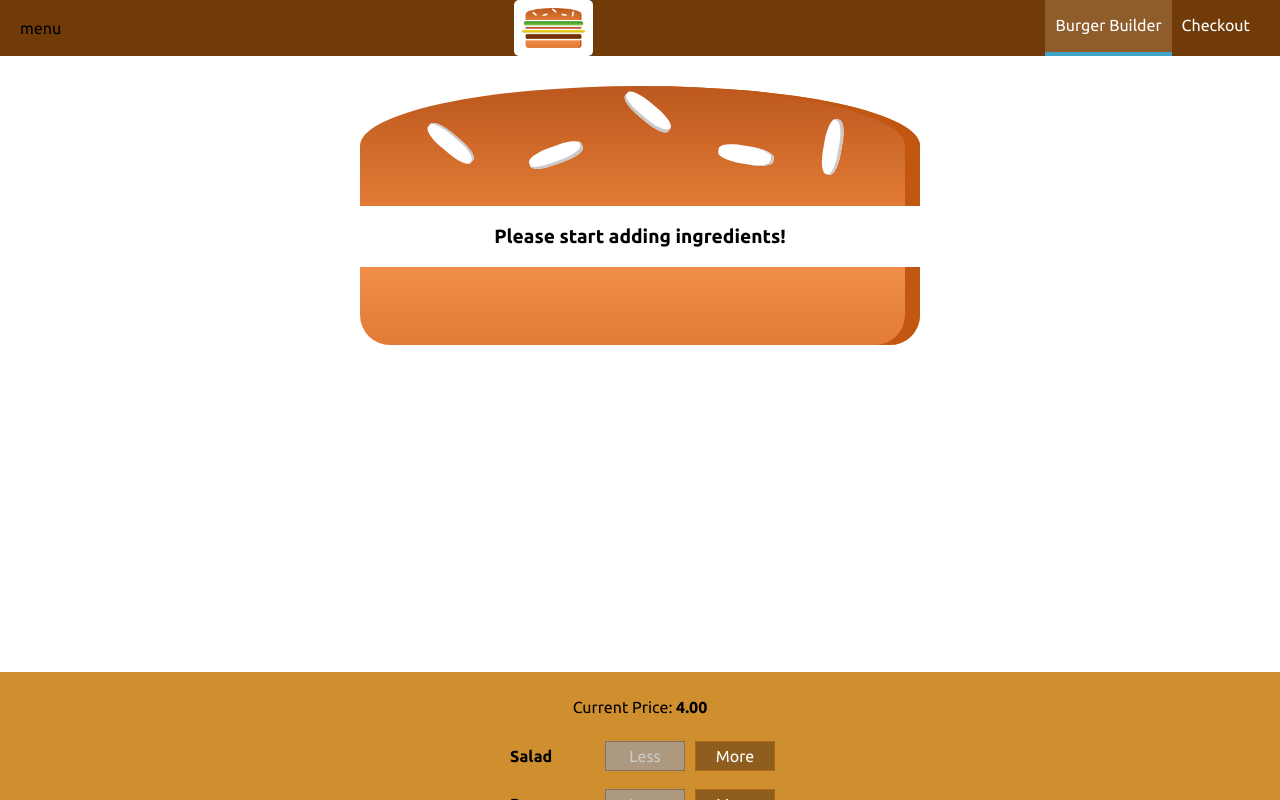
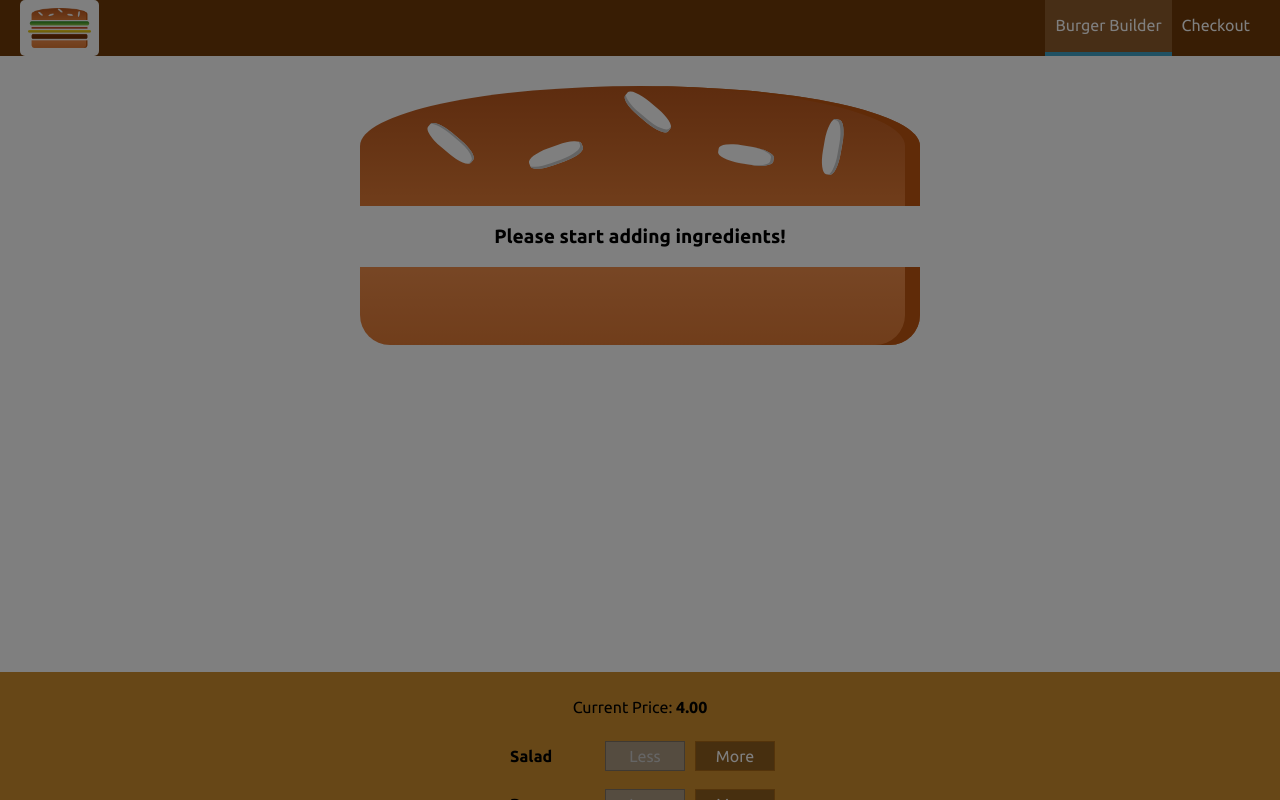
Before and after one commit to iseaz/react-burger-builder, a React app: page / in a window 1280 px wide. Shown: the top 800 px of the page. Built offline with nearby package versions, Linux system fonts and the light colour scheme.

Commit message:
added hamburger menu

```diff
--- a/src/components/Layout/Layout.js
+++ b/src/components/Layout/Layout.js
@@ -1,16 +1,42 @@
-import React from 'react'
+import React, { Component } from 'react'
 
 import Aux from '../../hoc/Auxi'
 import classes from './Layout.css'
 import Toolbar from '../Navigation/Toolbar/Toolbar'
 import SideDrawer from '../Navigation/SideDrawer/SideDrawer'
 
-const layout = props => (
-	<Aux>
-		<Toolbar />
-		<SideDrawer />
-		<main className={classes.Content}>{props.children}</main>
-	</Aux>
-)
+class Layout extends Component {
+	state = {
+		showSideDrawer: true
+	}
 
-export default layout
+	sideDrawerCloseHandler = () => {
+		this.setState({
+			showSideDrawer: false
+		})
+	}
+
+	sideDrawerToggleHandler = () => {
+		this.setState(prevState => {
+			return {
+				showSideDrawer: !prevState.showSideDrawer
+			}
+		})
+	}
+
+	render(){
+		return (
+			<Aux>
+				<Toolbar drawerToggleClicked={this.sideDrawerToggleHandler} />
+
+				<SideDrawer
+					open={this.state.showSideDrawer}
+					closed={this.sideDrawerCloseHandler} />
+
+				<main className={classes.Content}>{this.props.children}</main>
+			</Aux>
+		)
+	}
+}
+
+export default Layout
--- /dev/null
+++ b/src/components/Navigation/SideDrawer/DrawerToggle/DrawerToggle.css
@@ -0,0 +1,23 @@
+.DrawerToggle {
+    width: 40px;
+    height: 100%;
+    display: flex;
+    flex-flow: column;
+    justify-content: space-around;
+    align-items: center;
+    padding: 10px 0;
+    box-sizing: border-box;
+    cursor: pointer;
+}
+
+.DrawerToggle div {
+    width: 90%;
+    height: 3px;
+    background-color: white;
+}
+
+@media (min-width: 500px) {
+    .DrawerToggle {
+        display: none;
+    }
+}
--- /dev/null
+++ b/src/components/Navigation/SideDrawer/DrawerToggle/DrawerToggle.js
@@ -0,0 +1,15 @@
+import React from 'react'
+
+import classes from './DrawerToggle.css'
+
+const drawerToggle = props => (
+	<div
+		className={classes.DrawerToggle}
+		onClick={props.clicked}>
+		<div></div>
+		<div></div>
+		<div></div>
+	</div>
+)
+
+export default drawerToggle
--- a/src/components/Navigation/SideDrawer/SideDrawer.js
+++ b/src/components/Navigation/SideDrawer/SideDrawer.js
@@ -3,10 +3,23 @@
 import Logo from '../../Logo/Logo'
 import NavigationItems from '../NavigationItems/NavigationItems'
 import classes from './SideDrawer.css'
+import Backdrop from '../../UI/Backdrop/Backdrop'
+import Aux from '../../../hoc/Auxi'
 
 const sideDrawer = props => {
+	let attachedClasses = [classes.SideDrawer, classes.Close]
+
+	if (props.open) {
+		attachedClasses = [classes.SideDrawer, classes.Open]
+	}
+
 	return (
-		<div className={classes.SideDrawer}>
+		<Aux>
+			<Backdrop
+				show={props.open}
+				clicked={props.closed} />
+
+			<div className={attachedClasses.join(' ')}>
 				<div className={classes.Logo}>
 					<Logo />
 				</div>
@@ -15,6 +28,7 @@
 					<NavigationItems />
 				</nav>
 			</div>
+		</Aux>
 	)
 }
 
--- a/src/components/Navigation/Toolbar/Toolbar.js
+++ b/src/components/Navigation/Toolbar/Toolbar.js
@@ -3,10 +3,11 @@
 import classes from './Toolbar.css'
 import Logo from '../../Logo/Logo'
 import NavigationItems from '../NavigationItems/NavigationItems'
+import DrawerToggle from '../SideDrawer/DrawerToggle/DrawerToggle'
 
 const toolbar = props => (
 	<header className={classes.Toolbar}>
-		<div>menu</div>
+		<DrawerToggle clicked={props.drawerToggleClicked} />
 
 		<div className={classes.Logo}>
 			<Logo />
```
Lines whose indentation alone changed are shown as unchanged.
